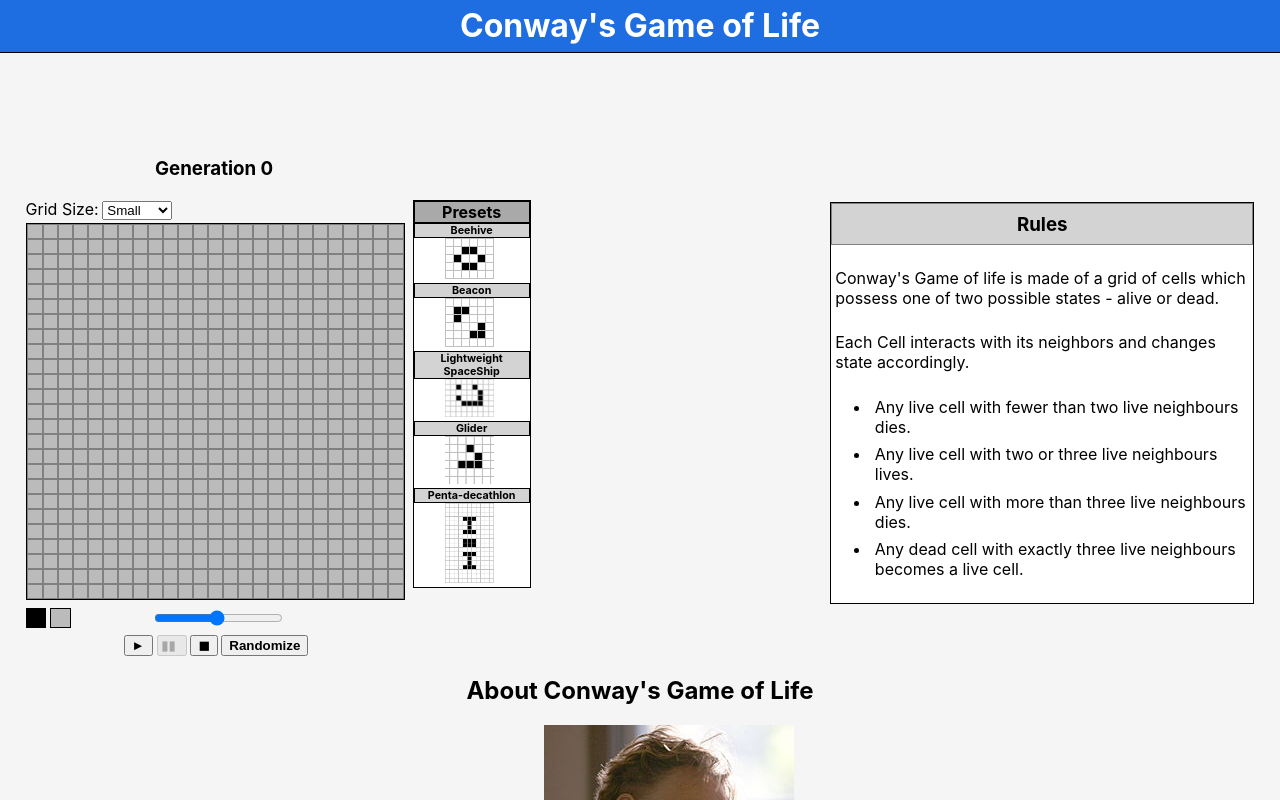
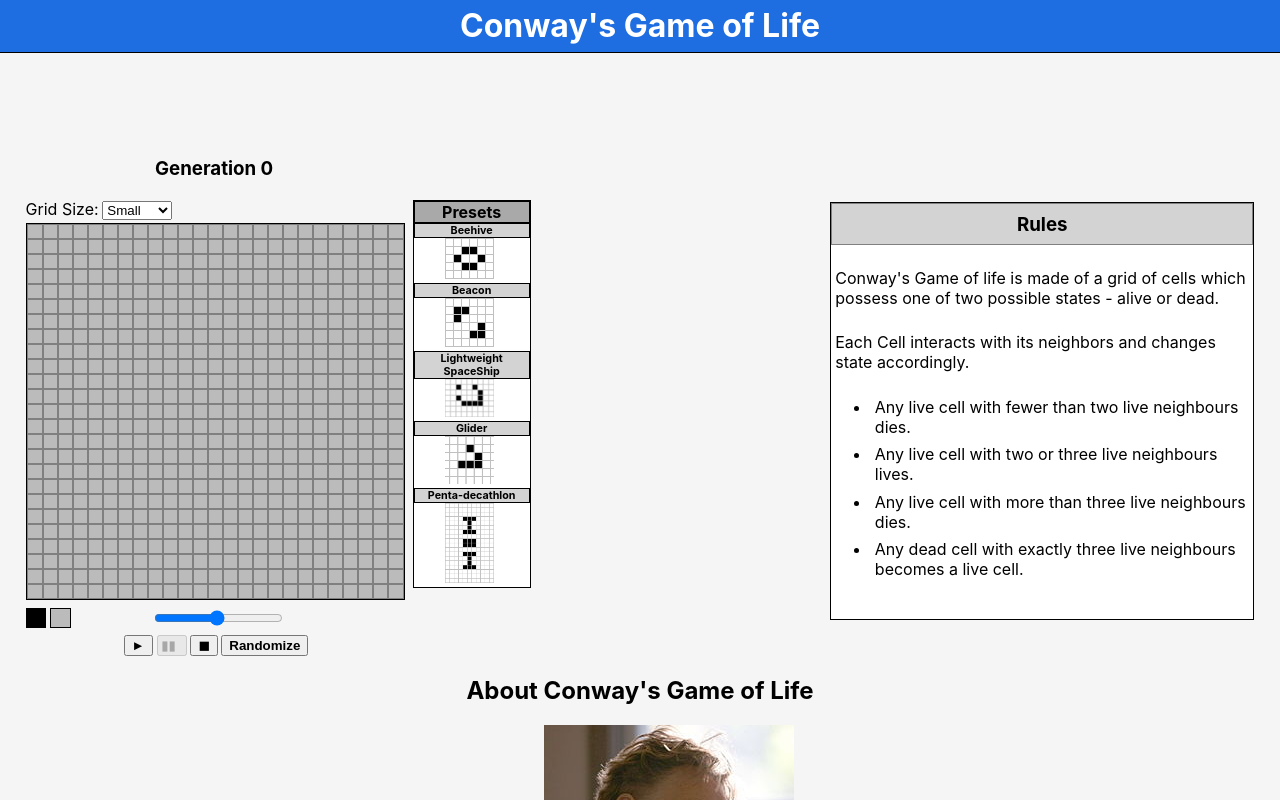
Before and after one commit to wolfwood87/game-of-life, a React (Create React App) app: page / in a window 1280 px wide. Shown: the top 800 px of the page. Built offline with nearby package versions, Linux system fonts and the light colour scheme.

Commit message:
changed rules size because of slight overlap at 890px

```diff
--- a/src/App.css
+++ b/src/App.css
@@ -38,7 +38,7 @@
   border: 1px solid black;
   background-color: white;
   width: 33%;
-  height: 25em;
+  height: 26em;
 }
 .presetcontainer{
   display: flex;
```
